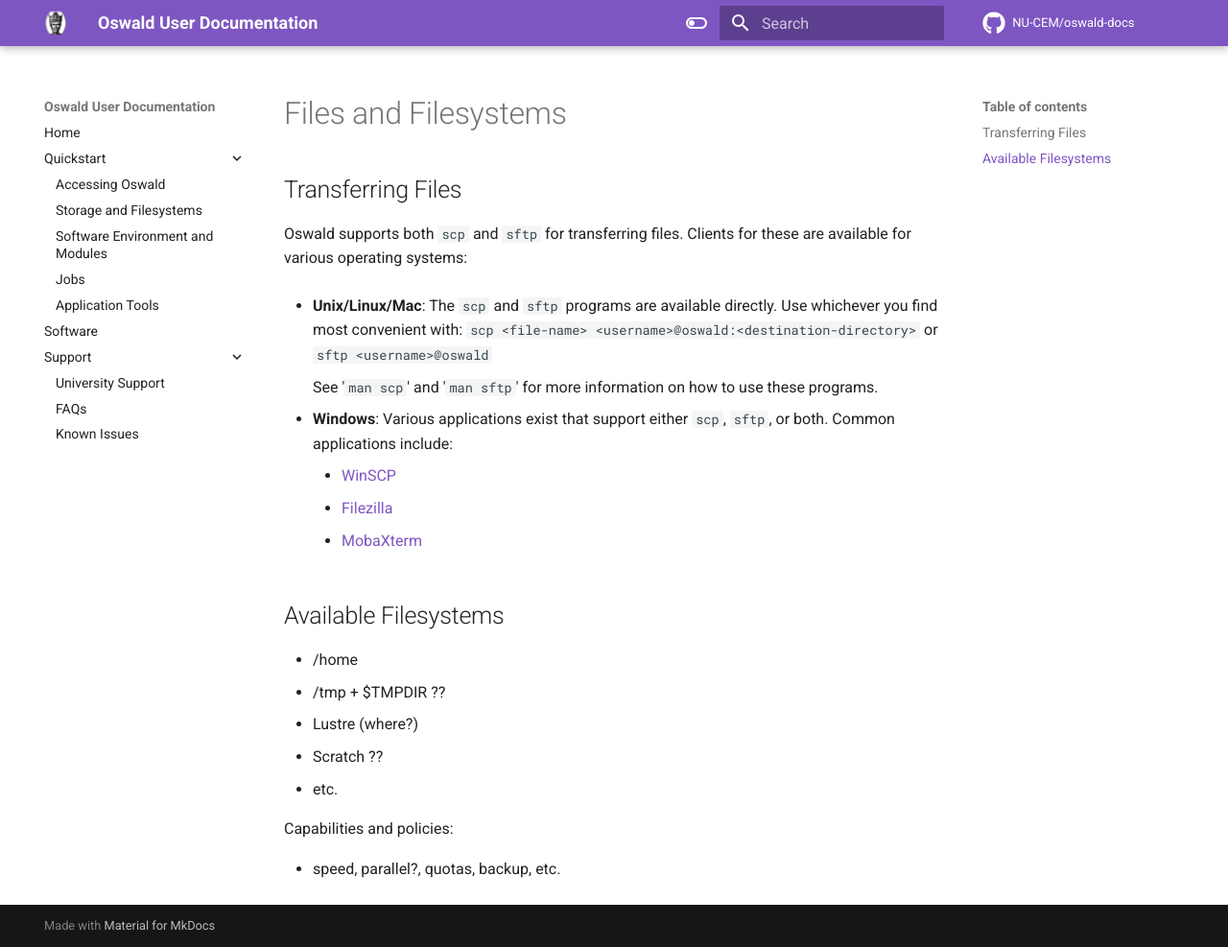
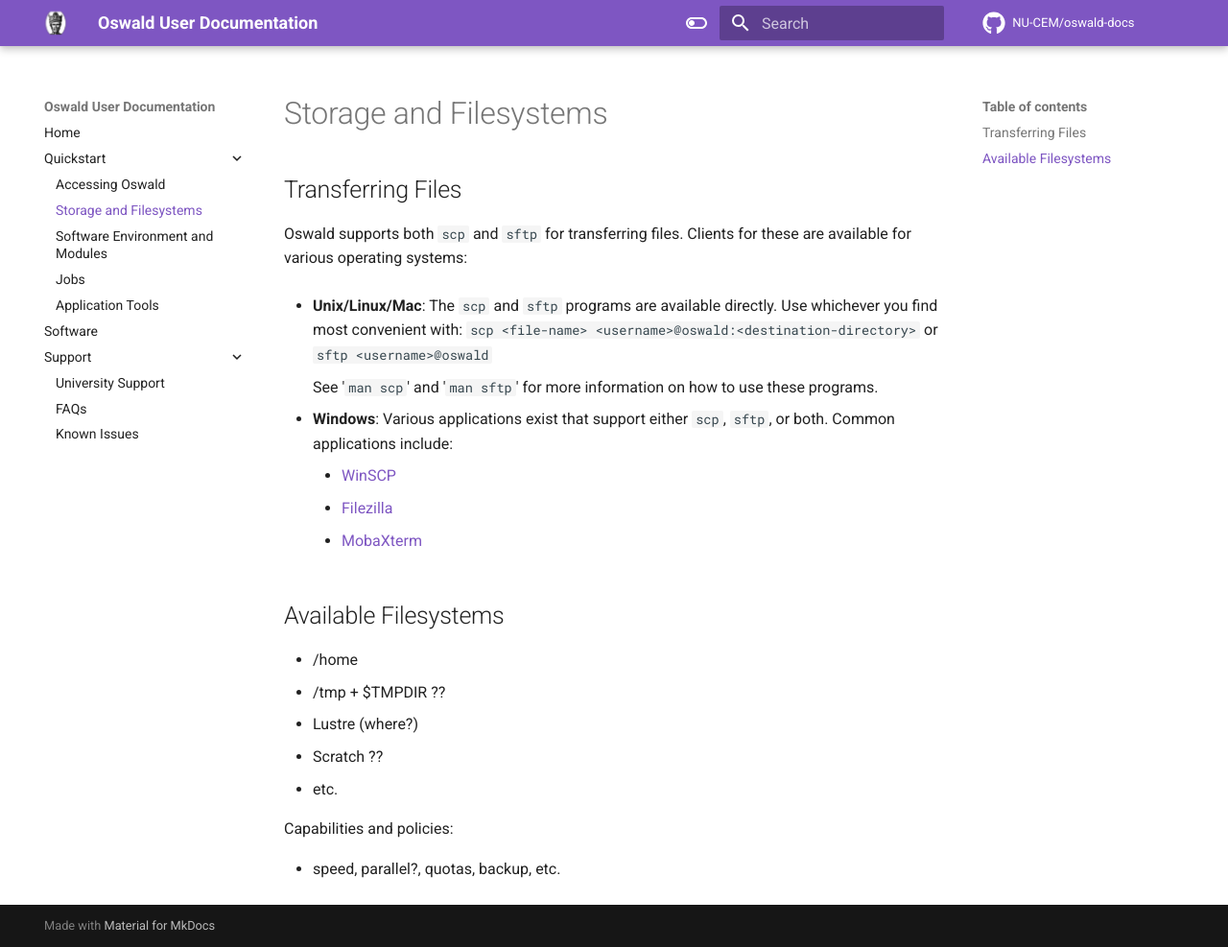
Before and after one commit to NorthumbriaResearchComputing/oswald-docs, an MkDocs documentation site: the page built from docs/quickstart/storage-and-filesystems.md, in a window 1280 px wide and 987 px high. Shown: the whole window at 96% size. Built offline with MkDocs 1.6.1 and Material for MkDocs 9.7.7, drawn with Linux system fonts in a browser that asks for light colours; comment, search, counter and statistics services are not loaded.

Commit message:
Fix filename

```diff
--- a/docs/quickstart/files-and-filesystems.md
+++ b/docs/quickstart/storage-and-filesystems.md
@@ -1,4 +1,4 @@
-# Files and Filesystems
+# Storage and Filesystems
 
 ## Transferring Files
 
```
